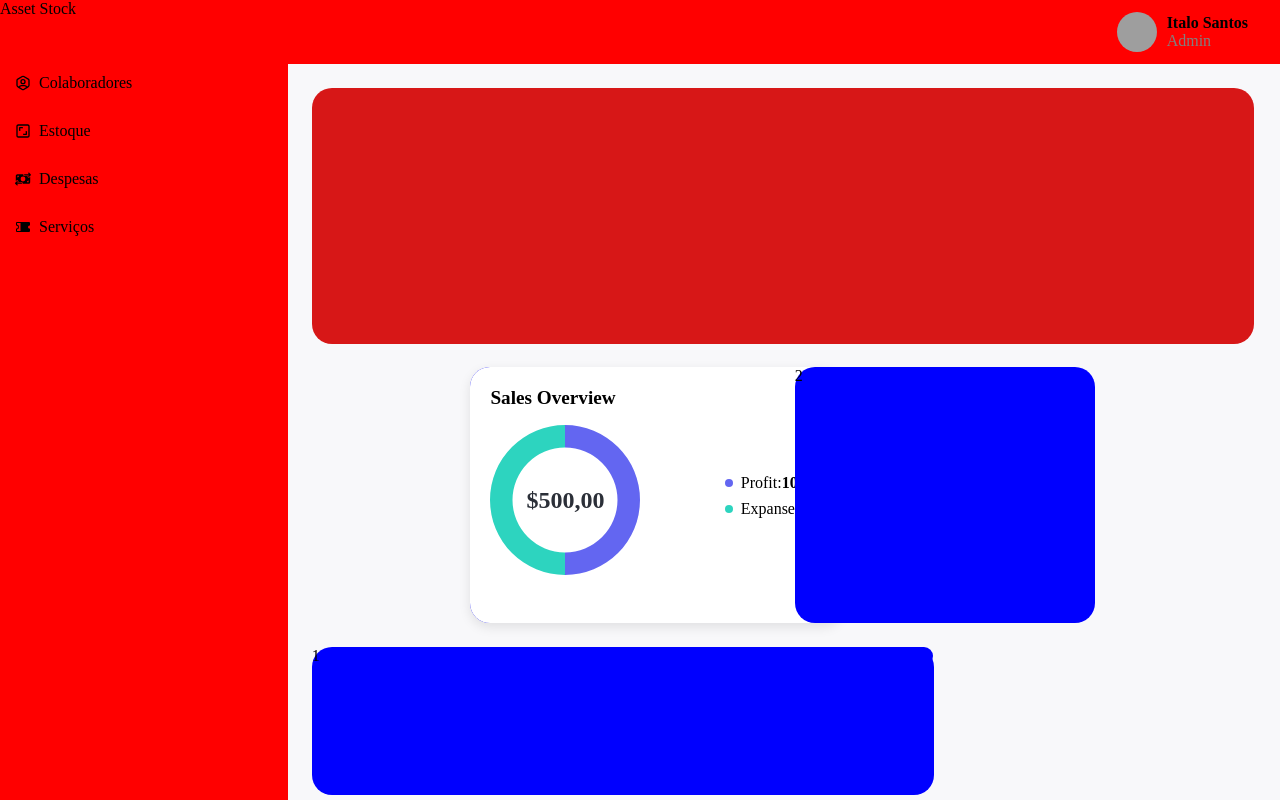
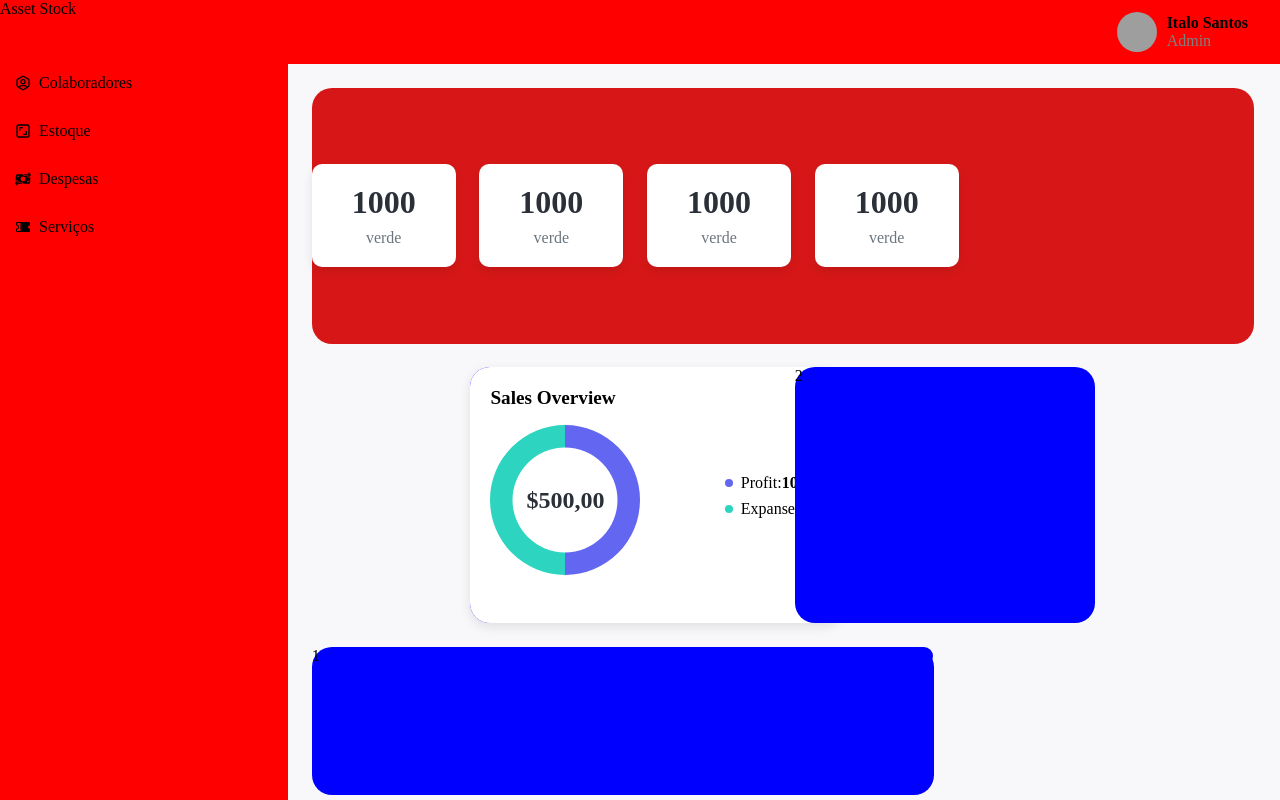
Before and after one commit to italo1033/asset-stock, a Next.js app: page / in a window 1280 px wide. Shown: the top 800 px of the page. Built offline with nearby package versions, Linux system fonts and the light colour scheme; grey boxes are pictures that could not be loaded.

Commit message:
adicionando card info

```diff
--- a/src/app/page/dashboard/dashboard.tsx
+++ b/src/app/page/dashboard/dashboard.tsx
@@ -1,6 +1,7 @@
 import React, { useState } from 'react';
 import styles from './dashboard.module.css';
 import SalesGraphic from '@/app/components/GraficPage/SalesGraphic';
+import CardInfor from '@/app/components/Cardinfor/cardinfor';
 
 
 const Dashboard: React.FC<any> = () => {
@@ -9,7 +10,10 @@ const Dashboard: React.FC<any> = () => {
   return (
     <section className={styles.dashboard}>
         <div className={styles.dashboardMetas}>
-
+          <CardInfor texto='verde' valor={1000} />
+          <CardInfor texto='verde' valor={1000} />
+          <CardInfor texto='verde' valor={1000} />
+          <CardInfor texto='verde' valor={1000} />
         </div>
 
         <div className={styles.containersubcards}>
```
